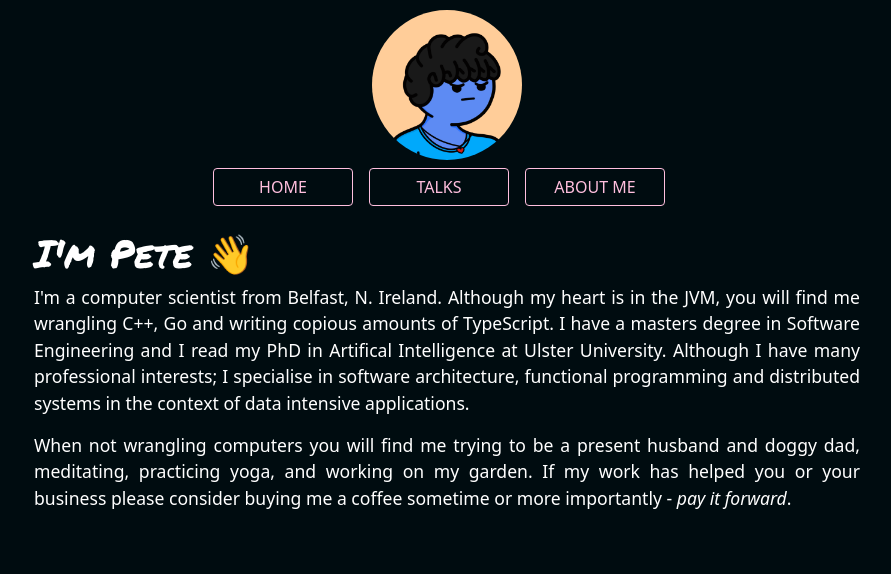
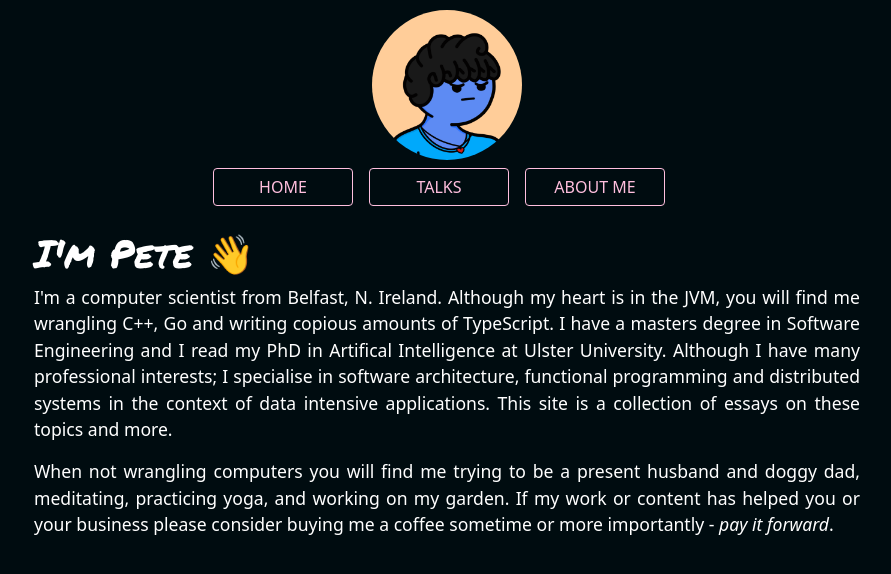
Before and after one commit to pjhampton/pjhampton, a Next.js app in the folder blog/: page /about in a window 1280 px wide. Shown: the top 574 px of the page, without its empty margins (193-1084 px from the left). Built offline with nearby package versions, Linux system fonts and the light colour scheme.

Commit message:
Update about.

```diff
--- a/blog/pages/about.tsx
+++ b/blog/pages/about.tsx
@@ -16,12 +16,13 @@ export default function About({ title } : AboutProps) {
             will find me wrangling C++, Go and writing copious amounts of TypeScript. I have a masters
             degree in Software Engineering and I read my PhD in Artifical Intelligence at Ulster University.
             Although I have many professional interests; I specialise in  software architecture, functional
-            programming and distributed systems in the context of data intensive applications.
+            programming and distributed systems in the context of data intensive applications. This site is
+            a collection of essays on these topics and more.
           </p>
 
           <p>
             When not wrangling computers you will find me trying to be a present husband and doggy dad,
-            meditating, practicing yoga, and working on my garden. If my work has helped you or
+            meditating, practicing yoga, and working on my garden. If my work or content has helped you or
             your business please consider buying me a coffee sometime or more importantly - <i>pay it forward</i>.
           </p>
         </div>
```
